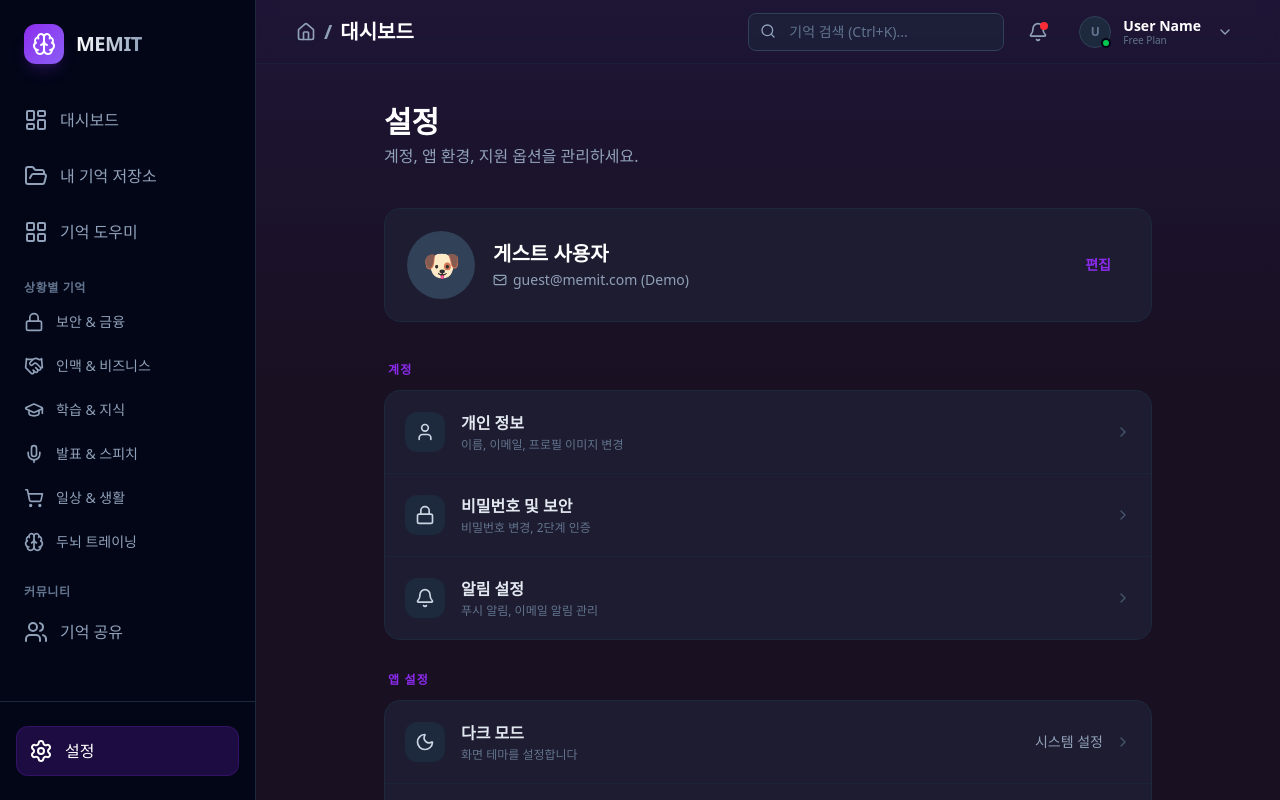
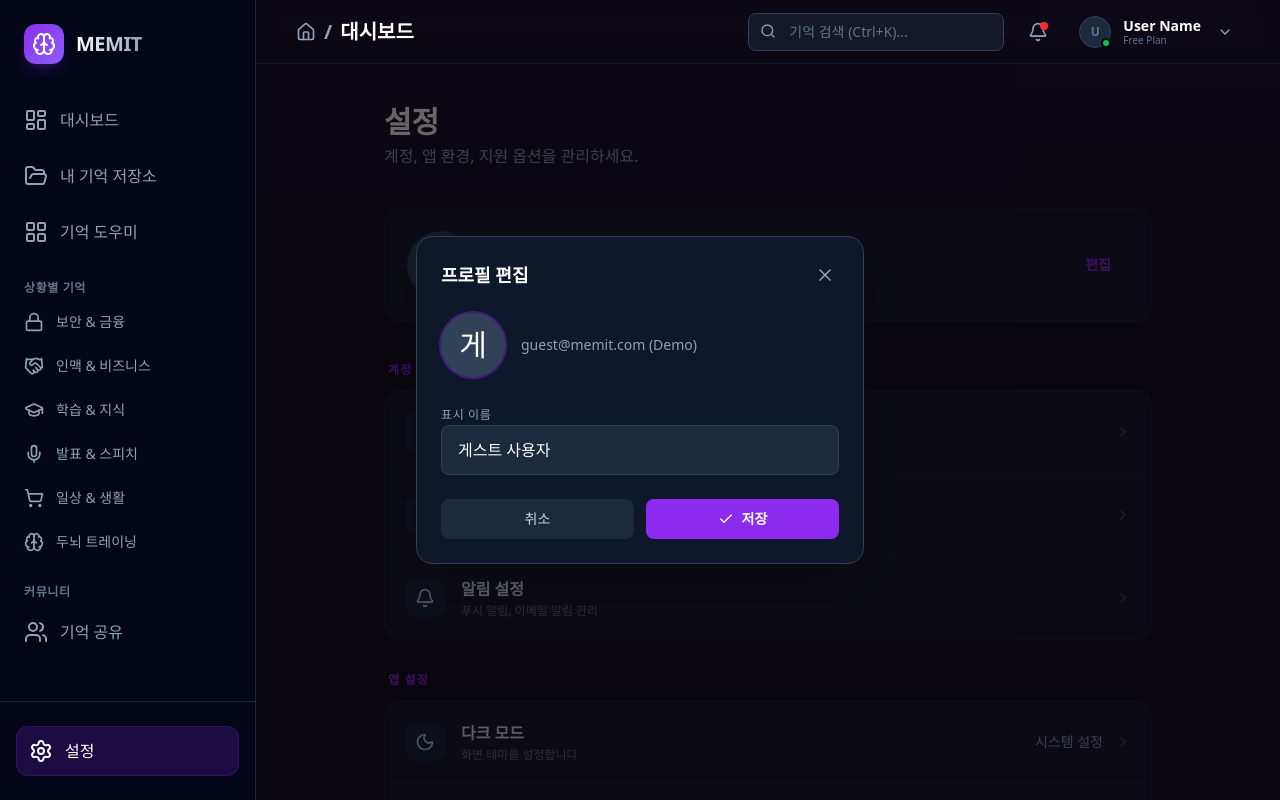
Before and after one commit to gfinemax/memit, a Next.js app: page /dashboard/settings in a window 1280 px wide. Both pictures are taken after a click on the button "편집". Built offline with nearby package versions, Linux system fonts and the light colour scheme; no server answers.

Commit message:
feat: settings page shows real user data with working edit modal and logout

```diff
--- a/src/app/dashboard/settings/page.tsx
+++ b/src/app/dashboard/settings/page.tsx
@@ -1,22 +1,131 @@
 'use client';
 
-import React, { useState } from 'react';
+import React, { useState, useEffect } from 'react';
 import { useRouter } from 'next/navigation';
 import {
     ArrowLeft, User, Bell, Lock, HelpCircle, LogOut,
-    ChevronRight, Moon, Shield, Mail, Info, FileText
+    ChevronRight, Moon, Shield, Mail, Info, FileText, X, Check
 } from 'lucide-react';
+import { createClient } from '@/utils/supabase/client';
 
 export default function SettingsPage() {
     const router = useRouter();
     const [darkMode, setDarkMode] = useState<'system' | 'dark' | 'light'>('system');
+    const [user, setUser] = useState<any>(null);
+    const [profile, setProfile] = useState<any>(null);
+    const [editOpen, setEditOpen] = useState(false);
+    const [editName, setEditName] = useState('');
+    const [saving, setSaving] = useState(false);
+
+    useEffect(() => {
+        const supabase = createClient();
+        if (!supabase) return;
+
+        supabase.auth.getSession().then(({ data: { session } }) => {
+            if (session?.user) {
+                setUser(session.user);
+                supabase.from('profiles').select('*').eq('id', session.user.id).single()
+                    .then(({ data }) => { if (data) setProfile(data); });
+            }
+        });
+    }, []);
+
+    const displayName = profile?.username ||
+        user?.user_metadata?.full_name ||
+        user?.user_metadata?.name ||
+        user?.email?.split('@')[0] || '게스트 사용자';
+    const displayEmail = user?.email || 'guest@memit.com (Demo)';
+    const avatarUrl = user?.user_metadata?.avatar_url || user?.user_metadata?.picture;
+
+    const handleSaveName = async () => {
+        const supabase = createClient();
+        if (!supabase || !user) return;
+        setSaving(true);
+        try {
+            await supabase.from('profiles').upsert({
+                id: user.id,
+                username: editName,
+                updated_at: new Date().toISOString(),
+            });
+            setProfile((prev: any) => ({ ...prev, username: editName }));
+            setEditOpen(false);
+        } catch (e) {
+            console.error('Profile update failed', e);
+        } finally {
+            setSaving(false);
+        }
+    };
+
+    const handleSignOut = async () => {
+        const supabase = createClient();
+        if (supabase) {
+            await supabase.auth.signOut();
+            window.location.href = '/login';
+        }
+    };
+
+    const openEdit = () => {
+        setEditName(displayName);
+        setEditOpen(true);
+    };
 
     return (
         <>
+            {/* Edit Modal */}
+            {editOpen && (
+                <>
+                    <div className="fixed inset-0 bg-black/60 z-[60]" onClick={() => setEditOpen(false)}></div>
+                    <div className="fixed inset-0 z-[70] flex items-center justify-center p-4">
+                        <div className="bg-slate-900 border border-slate-700 rounded-2xl w-full max-w-md p-6 shadow-2xl">
+                            <div className="flex items-center justify-between mb-6">
+                                <h3 className="text-lg font-bold text-white">프로필 편집</h3>
+                                <button onClick={() => setEditOpen(false)} className="p-1 hover:bg-slate-800 rounded-lg transition-colors">
+                                    <X className="w-5 h-5 text-slate-400" />
+                                </button>
+                            </div>
+                            <div className="flex items-center gap-4 mb-6">
+                                <div className="w-16 h-16 rounded-full bg-slate-700 flex items-center justify-center text-3xl shrink-0 overflow-hidden ring-2 ring-primary/40">
+                                    {avatarUrl ? (
+                                        <img src={avatarUrl} alt="Profile" className="w-full h-full object-cover" />
+                                    ) : (
+                                        <span>{displayName.charAt(0).toUpperCase()}</span>
+                                    )}
+                                </div>
+                                <div className="flex-1 min-w-0">
+                                    <p className="text-sm text-slate-400 truncate">{displayEmail}</p>
+                                </div>
+                            </div>
+                            <div className="space-y-2 mb-6">
+                                <label className="text-xs font-medium text-slate-400 uppercase tracking-wider">표시 이름</label>
+                                <input
+                                    type="text"
+                                    value={editName}
+                                    onChange={(e) => setEditName(e.target.value)}
+                                    className="w-full bg-slate-800 border border-slate-700 rounded-lg px-4 py-3 text-white focus:ring-2 focus:ring-primary focus:border-transparent outline-none transition-all"
+                                    placeholder="표시할 이름을 입력하세요"
+                                />
+                            </div>
+                            <div className="flex gap-3">
+                                <button
+                                    onClick={() => setEditOpen(false)}
+                                    className="flex-1 px-4 py-2.5 text-sm font-medium text-slate-300 bg-slate-800 hover:bg-slate-700 rounded-lg transition-colors"
+                                >취소</button>
+                                <button
+                                    onClick={handleSaveName}
+                                    disabled={saving || !editName.trim()}
+                                    className="flex-1 px-4 py-2.5 text-sm font-bold text-white bg-primary hover:bg-primary/80 rounded-lg transition-colors disabled:opacity-50 flex items-center justify-center gap-2"
+                                >
+                                    {saving ? '저장 중...' : <><Check className="w-4 h-4" /> 저장</>}
+                                </button>
+                            </div>
+                        </div>
+                    </div>
+                </>
+            )}
+
             {/* ─── Desktop View ─── */}
             <div className="hidden md:block p-6 lg:p-10">
                 <div className="max-w-3xl mx-auto">
-                    {/* Page Header */}
                     <div className="mb-10">
                         <h1 className="text-3xl font-bold text-white font-display">설정</h1>
                         <p className="text-slate-400 mt-1">계정, 앱 환경, 지원 옵션을 관리하세요.</p>
@@ -24,78 +133,73 @@ export default function SettingsPage() {
 
                     {/* Profile Card */}
                     <div className="flex items-center gap-5 p-6 bg-[#1e1c30] rounded-2xl border border-slate-800 mb-10 group hover:border-primary/30 transition-all">
-                        <div className="w-16 h-16 rounded-full bg-slate-700 flex items-center justify-center text-3xl shrink-0 ring-2 ring-slate-700 group-hover:ring-primary/40 transition-all">
-                            🐶
+                        <div className="w-16 h-16 rounded-full bg-slate-700 flex items-center justify-center text-3xl shrink-0 ring-2 ring-slate-700 group-hover:ring-primary/40 transition-all overflow-hidden">
+                            {avatarUrl ? (
+                                <img src={avatarUrl} alt="Profile" className="w-full h-full object-cover" />
+                            ) : (
+                                <span>{displayName.charAt(0).toUpperCase()}</span>
+                            )}
                         </div>
                         <div className="flex-1 min-w-0">
-                            <h2 className="text-xl font-bold text-white">게스트 사용자</h2>
+                            <h2 className="text-xl font-bold text-white">{displayName}</h2>
                             <p className="text-sm text-slate-400 flex items-center gap-1.5 mt-0.5">
                                 <Mail className="w-3.5 h-3.5" />
-                                guest@memit.com (Demo)
+                                {displayEmail}
                             </p>
                         </div>
-                        <button className="px-4 py-2 text-sm font-bold text-primary hover:bg-primary/10 rounded-xl transition-colors">
+                        <button onClick={openEdit} className="px-4 py-2 text-sm font-bold text-primary hover:bg-primary/10 rounded-xl transition-colors">
                             편집
                         </button>
                     </div>
 
-                    {/* ─── 계정 Section ─── */}
                     <SettingsSection title="계정">
-                        <SettingItem icon={User} title="개인 정보" description="이름, 이메일, 프로필 이미지 변경" />
+                        <SettingItem icon={User} title="개인 정보" description="이름, 이메일, 프로필 이미지 변경" onClick={openEdit} />
                         <SettingItem icon={Lock} title="비밀번호 및 보안" description="비밀번호 변경, 2단계 인증" />
                         <SettingItem icon={Bell} title="알림 설정" description="푸시 알림, 이메일 알림 관리" isLast />
                     </SettingsSection>
 
-                    {/* ─── 앱 설정 Section ─── */}
                     <SettingsSection title="앱 설정">
-                        <SettingItem
-                            icon={Moon}
-                            title="다크 모드"
-                            description="화면 테마를 설정합니다"
-                            value={darkMode === 'system' ? '시스템 설정' : darkMode === 'dark' ? '다크' : '라이트'}
-                        />
+                        <SettingItem icon={Moon} title="다크 모드" description="화면 테마를 설정합니다"
+                            value={darkMode === 'system' ? '시스템 설정' : darkMode === 'dark' ? '다크' : '라이트'} />
                         <SettingItem icon={Shield} title="프라이버시" description="데이터 수집, 개인정보 관리" isLast />
                     </SettingsSection>
 
-                    {/* ─── 지원 Section ─── */}
                     <SettingsSection title="지원">
                         <SettingItem icon={HelpCircle} title="도움말 및 지원" description="FAQ, 문의하기" />
                         <SettingItem icon={FileText} title="이용 약관" description="서비스 이용약관 및 정책" />
                         <SettingItem icon={Info} title="앱 정보" description="MEMIT v1.0.0" />
-                        <SettingItem icon={LogOut} title="로그아웃" isDanger isLast />
+                        <SettingItem icon={LogOut} title="로그아웃" isDanger isLast onClick={handleSignOut} />
                     </SettingsSection>
                 </div>
             </div>
 
             {/* ─── Mobile View ─── */}
             <div className="block md:hidden bg-background-dark min-h-screen flex flex-col text-white pb-24">
-                {/* Mobile Header */}
                 <header className="px-4 py-4 sticky top-0 bg-background-dark/95 backdrop-blur-sm z-10 flex items-center gap-4">
-                    <button
-                        onClick={() => router.back()}
-                        className="p-2 -ml-2 rounded-full hover:bg-slate-800 transition-colors"
-                    >
+                    <button onClick={() => router.back()} className="p-2 -ml-2 rounded-full hover:bg-slate-800 transition-colors">
                         <ArrowLeft className="w-6 h-6" />
                     </button>
                     <h1 className="text-xl font-bold">설정</h1>
                 </header>
 
                 <main className="px-4 py-2 space-y-6">
-                    {/* Mobile Profile */}
                     <div className="flex items-center gap-4 p-4 bg-[#1e1c30] rounded-2xl">
-                        <div className="w-16 h-16 rounded-full bg-slate-700 flex items-center justify-center text-2xl">
-                            🐶
+                        <div className="w-16 h-16 rounded-full bg-slate-700 flex items-center justify-center text-2xl overflow-hidden">
+                            {avatarUrl ? (
+                                <img src={avatarUrl} alt="Profile" className="w-full h-full object-cover" />
+                            ) : (
+                                <span>{displayName.charAt(0).toUpperCase()}</span>
+                            )}
                         </div>
                         <div className="flex-1">
-                            <h2 className="text-lg font-bold">게스트 사용자</h2>
-                            <p className="text-xs text-slate-500">guest@memit.com (Demo)</p>
+                            <h2 className="text-lg font-bold">{displayName}</h2>
+                            <p className="text-xs text-slate-500">{displayEmail}</p>
                         </div>
-                        <button className="text-primary text-sm font-medium">편집</button>
+                        <button onClick={openEdit} className="text-primary text-sm font-medium">편집</button>
                     </div>
 
-                    {/* Mobile Setting Groups */}
                     <MobileSettingsSection title="계정">
-                        <MobileSettingItem icon={User} title="개인 정보" />
+                        <MobileSettingItem icon={User} title="개인 정보" onClick={openEdit} />
                         <MobileSettingItem icon={Lock} title="비밀번호 및 보안" />
                         <MobileSettingItem icon={Bell} title="알림 설정" isLast />
                     </MobileSettingsSection>
@@ -107,7 +211,7 @@ export default function SettingsPage() {
 
                     <MobileSettingsSection title="지원">
                         <MobileSettingItem icon={HelpCircle} title="도움말 및 지원" />
-                        <MobileSettingItem icon={LogOut} title="로그아웃" isLast isDanger />
+                        <MobileSettingItem icon={LogOut} title="로그아웃" isLast isDanger onClick={handleSignOut} />
                     </MobileSettingsSection>
                 </main>
             </div>
@@ -129,12 +233,12 @@ function SettingsSection({ title, children }: { title: string; children: React.R
 }
 
 function SettingItem({
-    icon: Icon, title, description, value, isLast, isDanger
+    icon: Icon, title, description, value, isLast, isDanger, onClick
 }: {
-    icon: any; title: string; description?: string; value?: string; isLast?: boolean; isDanger?: boolean;
+    icon: any; title: string; description?: string; value?: string; isLast?: boolean; isDanger?: boolean; onClick?: () => void;
 }) {
     return (
-        <div className={`flex items-center p-5 hover:bg-slate-800/40 transition-colors cursor-pointer group
+        <div onClick={onClick} className={`flex items-center p-5 hover:bg-slate-800/40 transition-colors cursor-pointer group
             ${!isLast ? 'border-b border-slate-800/60' : ''}`}
         >
             <div className={`w-10 h-10 rounded-xl flex items-center justify-center mr-4 transition-colors
@@ -171,12 +275,12 @@ function MobileSettingsSection({ title, children }: { title: string; children: R
 }
 
 function MobileSettingItem({
-    icon: Icon, title, value, isLast, isDanger
+    icon: Icon, title, value, isLast, isDanger, onClick
 }: {
-    icon: any; title: string; value?: string; isLast?: boolean; isDanger?: boolean;
+    icon: any; title: string; value?: string; isLast?: boolean; isDanger?: boolean; onClick?: () => void;
 }) {
     return (
-        <div className={`flex items-center p-4 hover:bg-slate-800/50 transition-colors cursor-pointer
+        <div onClick={onClick} className={`flex items-center p-4 hover:bg-slate-800/50 transition-colors cursor-pointer
             ${!isLast ? 'border-b border-slate-800' : ''}`}
         >
             <div className={`w-8 h-8 rounded-full flex items-center justify-center mr-3
```
